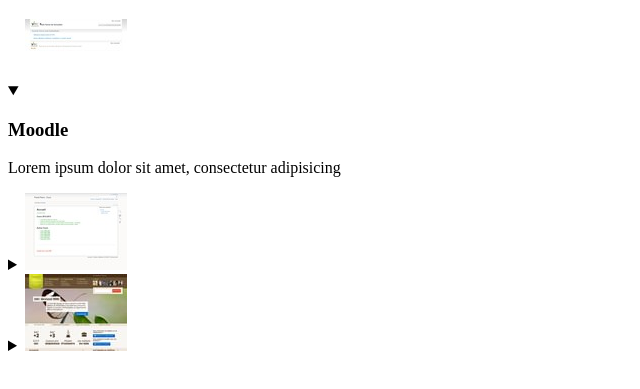
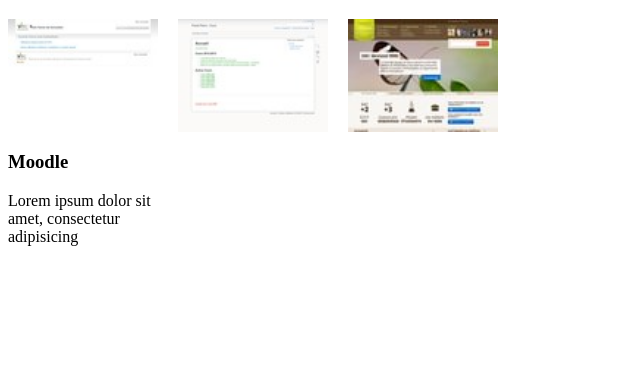
Before and after one commit to MMI-NFC-2026/sae105-r112-tp4-zonniry, a plain HTML site: page index.html in a window 1280 px wide. Shown: the part 61-450 px from the top of the page, without its empty margins (0-640 px from the left). Drawn offline with Linux system fonts and the light colour scheme.

Commit message:
alignement horizontal des accordéons et masquage du marqueur

```diff
--- a/src/css/components/accordeon.css
+++ b/src/css/components/accordeon.css
@@ -1,3 +1,29 @@
-/**
-* Accordeon
-*/
+/* Conteneur des éléments de l'accordéon (adapte le sélecteur selon ton HTML, ex: .accordeon ou main) */
+.accordeon {
+  display: flex;
+  gap: 20px;
+  align-items: flex-start;
+}
+
+details {
+  /* État fermé : largeur réduite à la taille de l'image */
+  width: 150px;
+  overflow: hidden;
+  transition: width 0.3s ease;
+}
+
+/* Masquer la flèche par défaut de <summary> */
+summary {
+  list-style: none;
+  cursor: pointer;
+}
+
+summary::-webkit-details-marker {
+  display: none;
+}
+
+summary img {
+  width: 150px;
+  height: auto;
+  display: block;
+}
```
Also changed, not shown: 1 other file.
